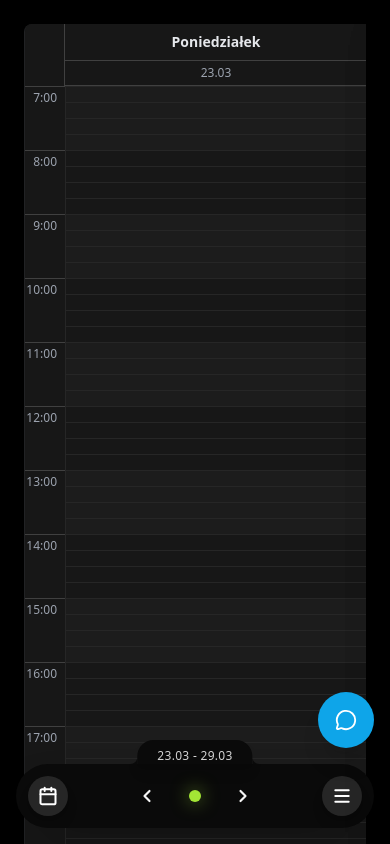
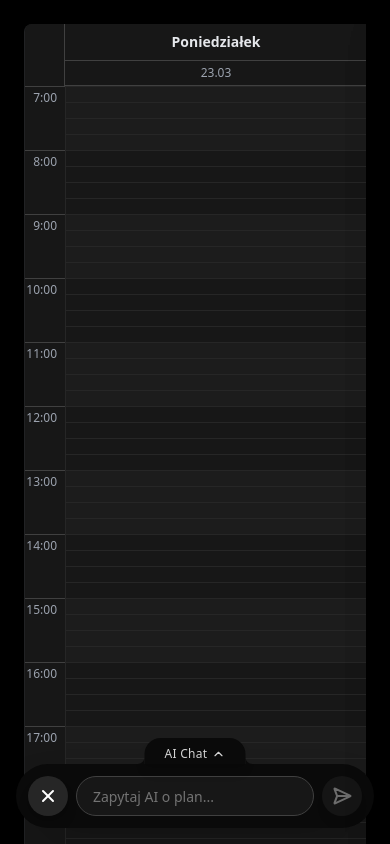
Before and after one commit to CeDwukropek/wieikschedule, a React (Create React App) app: page / in a window 390 px wide. Both pictures are taken after a click on the button 195 px from the left and 796 px from the top of the page. Shown: the top 844 px of the page. Built offline with nearby package versions, Linux system fonts and the light colour scheme.

Commit message:
bottom navigatoin refactor to add AI chat button

```diff
--- a/src/App.js
+++ b/src/App.js
@@ -11,7 +11,6 @@ import WeekView from "./View/WeekView";
 import DayView from "./View/DayView";
 import FloatingMenu from "./Menu/FloatingMenu";
 import FAQ from "./FAQ";
-import ChatPopup from "./chatbot/ChatPopup";
 import { useSettings } from "./hooks/useSettings";
 import { useScheduleManager } from "./hooks/useScheduleManager";
 import { useEventFiltering } from "./hooks/useEventFiltering";
@@ -418,6 +417,10 @@ export default function Timetable() {
     exportState: {
       exportRef,
     },
+    chatState: {
+      scheduleName: currentSchedule,
+      selectedGroups: studentGroups,
+    },
   };
 
   const controlsPanelProps = {
@@ -591,10 +594,6 @@ export default function Timetable() {
         />
       )}
       <FAQ />
-      <ChatPopup
-        scheduleName={currentSchedule}
-        selectedGroups={studentGroups}
-      />
     </div>
   );
 }
--- a/src/Menu/FloatingBottomNavigation.js
+++ b/src/Menu/FloatingBottomNavigation.js
@@ -1,3 +1,4 @@
+import { useEffect, useState } from "react";
 import {
   Menu,
   X,
@@ -5,8 +6,15 @@ import {
   List,
   ChevronLeft,
   ChevronRight,
+  Sparkles,
+  SendHorizontal,
+  Bot,
+  Trash2,
+  ChevronUp,
+  ChevronDown,
 } from "lucide-react";
 import { ReactComponent as Substract } from "../Menu/Subtract.svg";
+import { useChatbot } from "../chatbot/useChatbot";
 
 export function FloatingBottomNavigation({
   viewMode,
@@ -33,7 +41,29 @@ export function FloatingBottomNavigation({
 
   open,
   setOpen,
+
+  chatScheduleName,
+  chatSelectedGroups,
 }) {
+  const [isChatMode, setIsChatMode] = useState(false);
+  const [isChatWindowOpen, setIsChatWindowOpen] = useState(false);
+  const [keyboardOffset, setKeyboardOffset] = useState(0);
+
+  const {
+    input,
+    setInput,
+    messages,
+    status,
+    error,
+    canSend,
+    sendMessage,
+    resetError,
+    clearConversation,
+  } = useChatbot({
+    scheduleName: chatScheduleName,
+    selectedGroups: chatSelectedGroups,
+  });
+
   const isWeek = viewMode === "week";
 
   const label = isWeek ? viewedWeekRange : currentDayLabel;
@@ -45,6 +75,45 @@ export function FloatingBottomNavigation({
   const canGoPrev = isWeek ? canGoPrevWeek : canGoPrevDay;
   const canGoNext = isWeek ? canGoNextWeek : canGoNextDay;
   const isCurrent = isWeek ? isCurrentWeek : isCurrentDay;
+
+  useEffect(() => {
+    if (!isChatMode) {
+      setKeyboardOffset(0);
+      return;
+    }
+
+    const viewport = window.visualViewport;
+    if (!viewport) return;
+
+    const updateOffset = () => {
+      const offset = Math.max(
+        0,
+        window.innerHeight - viewport.height - viewport.offsetTop,
+      );
+      setKeyboardOffset(offset);
+    };
+
+    updateOffset();
+    viewport.addEventListener("resize", updateOffset);
+    viewport.addEventListener("scroll", updateOffset);
+
+    return () => {
+      viewport.removeEventListener("resize", updateOffset);
+      viewport.removeEventListener("scroll", updateOffset);
+    };
+  }, [isChatMode]);
+
+  useEffect(() => {
+    if (messages.length > 0) {
+      setIsChatWindowOpen(true);
+    }
+  }, [messages.length]);
+
+  const handleChatSend = async () => {
+    if (!canSend) return;
+    setIsChatWindowOpen(true);
+    await sendMessage();
+  };
 
   return (
     <>
@@ -103,25 +172,171 @@ export function FloatingBottomNavigation({
         </div>
       )}
 
-      <div className="sm:hidden fixed inset-x-4 bottom-4 z-50">
+      <div
+        className="sm:hidden fixed inset-x-4 z-50"
+        style={{ bottom: `${16 + keyboardOffset}px` }}
+      >
+        {isChatMode && isChatWindowOpen ? (
+          <div className="mb-3 h-[42vh] max-h-[360px] min-h-[220px] rounded-2xl border border-neutral-700 bg-neutral-900 shadow-2xl overflow-hidden flex flex-col">
+            <div className="px-3 py-2 border-b border-neutral-700 bg-neutral-950/80 flex items-center justify-between">
+              <div className="min-w-0">
+                <p className="text-sm font-medium text-white">
+                  Schedule Assistant
+                </p>
+                <p className="truncate text-[11px] text-neutral-400">
+                  {chatScheduleName
+                    ? `Plan: ${chatScheduleName}`
+                    : "No schedule selected"}
+                </p>
+              </div>
+
+              <div className="flex items-center gap-2">
+                <span className="text-xs text-neutral-300">
+                  {status === "sending"
+                    ? "Sending..."
+                    : status === "waiting"
+                      ? "Waiting..."
+                      : status === "error"
+                        ? "Error"
+                        : "Ready"}
+                </span>
+
+                <button
+                  type="button"
+                  onClick={clearConversation}
+                  className="h-8 w-8 rounded-full bg-neutral-800 text-neutral-200 flex items-center justify-center"
+                  aria-label="Wyczyść konwersację"
+                >
+                  <Trash2 size={14} />
+                </button>
+              </div>
+            </div>
+
+            {error ? (
+              <div className="px-3 py-2 text-xs bg-rose-900/30 text-rose-200 border-b border-rose-800 flex items-center justify-between gap-3">
+                <span className="truncate">{error}</span>
+                <button
+                  type="button"
+                  onClick={resetError}
+                  className="text-rose-100 underline underline-offset-2"
+                >
+                  Dismiss
+                </button>
+              </div>
+            ) : null}
+
+            <div className="flex-1 min-h-0 overflow-y-auto px-3 py-3 space-y-2">
+              {messages.length === 0 ? (
+                <div className="h-full flex flex-col items-center justify-center text-center px-5 text-neutral-400">
+                  <Bot className="w-8 h-8 mb-2 text-neutral-500" />
+                  <p className="text-sm">Ask anything about your schedule.</p>
+                </div>
+              ) : (
+                messages.map((message) => {
+                  const isUser = message.role === "user";
+                  const isLoading = message.stage === "loading";
+                  const isError = message.stage === "error";
+
+                  const className = isUser
+                    ? "ml-10 bg-white text-black"
+                    : isError
+                      ? "mr-10 bg-rose-900/40 border border-rose-700 text-rose-100"
+                      : "mr-10 bg-neutral-800 text-neutral-100";
+
+                  return (
+                    <div
+                      key={message.id}
+                      className={`rounded-2xl px-3 py-2 text-sm whitespace-pre-wrap ${className}`}
+                    >
+                      {isLoading ? "Thinking..." : message.text}
+                    </div>
+                  );
+                })
+              )}
+            </div>
+          </div>
+        ) : null}
+
         <div className="relative rounded-full border-none bg-neutral-950 px-3 py-3 shadow-2xl">
-          <div className="pointer-events-none absolute left-1/2 top-0 -translate-x-1/2 -translate-y-[100%]">
+          <div className="absolute left-1/2 top-0 -translate-x-1/2 -translate-y-[100%]">
             <div className="absolute bottom-0 left-[-7px]">
               <Substract className="text-neutral-950" />
             </div>
             <div className="absolute bottom-0 right-[-7px]">
               <Substract className="text-neutral-950 [transform:scaleX(-1)]" />
             </div>
-            <div className="rounded-t-[1rem] border-none bg-neutral-950 px-5 pt-2 text-center text-xs tracking-wide text-neutral-300 shadow-lg border-b-neutral-950">
+
+            {isChatMode ? (
+              <button
+                onClick={() => setIsChatWindowOpen((prev) => !prev)}
+                aria-label={isChatWindowOpen ? "Zwiń chat" : "Rozwiń chat"}
+                className="-mb-[2px] inline-flex items-center gap-1 rounded-t-[1rem] border-none bg-neutral-950 px-5 pt-2 text-center text-xs tracking-wide text-neutral-300 shadow-lg border-b-neutral-950"
+              >
+                <span>AI Chat</span>
+                {isChatWindowOpen ? (
+                  <ChevronDown className="h-3.5 w-3.5" />
+                ) : (
+                  <ChevronUp className="h-3.5 w-3.5" />
+                )}
+              </button>
+            ) : (
+              <button
+                onClick={handleReset}
+                aria-label={
+                  isCurrent ? "Aktualny okres" : "Przejdź do bieżącego okresu"
+                }
+                className={`-mb-[2px] rounded-t-[1rem] border-none bg-neutral-950 px-5 pt-2 text-center text-xs tracking-wide ${isCurrent ? 'text-lime-400' : 'text-neutral-300'} shadow-lg border-b-neutral-950`}
+              >
                 {label}
-            </div>
+              </button>
+            )}
+
+            <div className="pointer-events-none absolute bottom-0 left-0 right-0 h-[2px] bg-neutral-950" />
           </div>
 
+          {isChatMode ? (
+            <div className="flex items-center gap-2">
+              <button
+                aria-label="Ukryj chat"
+                onClick={() => setIsChatMode(false)}
+                className="flex h-10 w-10 shrink-0 items-center justify-center rounded-full bg-neutral-800 text-white shadow-lg transition hover:bg-neutral-700 active:scale-95"
+              >
+                <X className="h-5 w-5" strokeWidth={2.4} />
+              </button>
+
+              <input
+                value={input}
+                onChange={(e) => {
+                  if (status === "error") resetError();
+                  setInput(e.target.value);
+                }}
+                onKeyDown={(e) => {
+                  if (e.key === "Enter") {
+                    e.preventDefault();
+                    handleChatSend();
+                  }
+                }}
+                placeholder="Zapytaj AI o plan..."
+                className="h-10 flex-1 rounded-full border border-neutral-700 bg-neutral-900 px-4 text-sm text-neutral-100 placeholder:text-neutral-500 focus:border-neutral-500 focus:outline-none"
+              />
+
+              <button
+                aria-label="Wyślij wiadomość"
+                onClick={handleChatSend}
+                disabled={!canSend}
+                className="flex h-10 w-10 shrink-0 items-center justify-center rounded-full bg-neutral-800 text-white shadow-lg transition hover:bg-neutral-700 active:scale-95 disabled:opacity-40"
+              >
+                <SendHorizontal className="h-5 w-5" strokeWidth={2.4} />
+              </button>
+            </div>
+          ) : (
             <div className="flex items-center justify-between gap-2">
               <button
                 onClick={() => setViewMode(isWeek ? "day" : "week")}
                 aria-label={
-                isWeek ? "Przełącz na widok dnia" : "Przełącz na widok tygodnia"
+                  isWeek
+                    ? "Przełącz na widok dnia"
+                    : "Przełącz na widok tygodnia"
                 }
                 className="flex h-10 w-10 items-center justify-center rounded-full bg-neutral-800 text-white shadow-lg transition hover:bg-neutral-700 active:scale-95"
               >
@@ -143,18 +358,13 @@ export function FloatingBottomNavigation({
                 </button>
 
                 <button
-                onClick={handleReset}
-                aria-label={
-                  isCurrent ? "Aktualny okres" : "Przejdź do bieżącego okresu"
-                }
-                className="flex h-10 w-10 items-center justify-center rounded-full transition hover:bg-neutral-800 active:scale-95"
+                  onClick={() => setIsChatMode(true)}
+                  aria-label="Otwórz AI chat"
+                  className="bg-lime-400 flex h-10 w-10 items-center justify-center rounded-full shadow-[0_0_16px_rgba(163,230,53,0.45)] transition hover:bg-lime-300 hover:shadow-[0_0_22px_rgba(163,230,53,0.62)] active:scale-95"
                 >
-                <span
-                  className={`h-3 w-3 rounded-full ${
-                    isCurrent
-                      ? "bg-lime-400 shadow-[0_0_18px_rgba(163,230,53,0.6)]"
-                      : "bg-neutral-500"
-                  }`}
+                  <Sparkles
+                    className="h-5 w-5 text-neutral-950"
+                    strokeWidth={2.4}
                   />
                 </button>
 
@@ -180,6 +390,7 @@ export function FloatingBottomNavigation({
                 )}
               </button>
             </div>
+          )}
         </div>
       </div>
     </>
--- a/src/Menu/FloatingMenu.js
+++ b/src/Menu/FloatingMenu.js
@@ -12,6 +12,7 @@ export default function FloatingMenu({
   scheduleState,
   lektoratState,
   exportState,
+  chatState,
 }) {
   const { open, setOpen, isControlsPanelOpen = false } = panelState || {};
   const {
@@ -67,6 +68,7 @@ export default function FloatingMenu({
     shouldShowLectoratSelect,
   } = lektoratState || {};
   const { exportRef } = exportState || {};
+  const { scheduleName, selectedGroups } = chatState || {};
 
   // whole floating menu visible only on mobile (hidden on sm and larger, and when panel is open)
   return (
@@ -93,6 +95,8 @@ export default function FloatingMenu({
           isCurrentDay={isCurrentDay}
           canGoPrevDay={canGoPrevDay}
           canGoNextDay={canGoNextDay}
+          chatScheduleName={scheduleName}
+          chatSelectedGroups={selectedGroups}
           open={open}
           setOpen={setOpen}
         />
```
Lines whose indentation alone changed are shown as unchanged.
